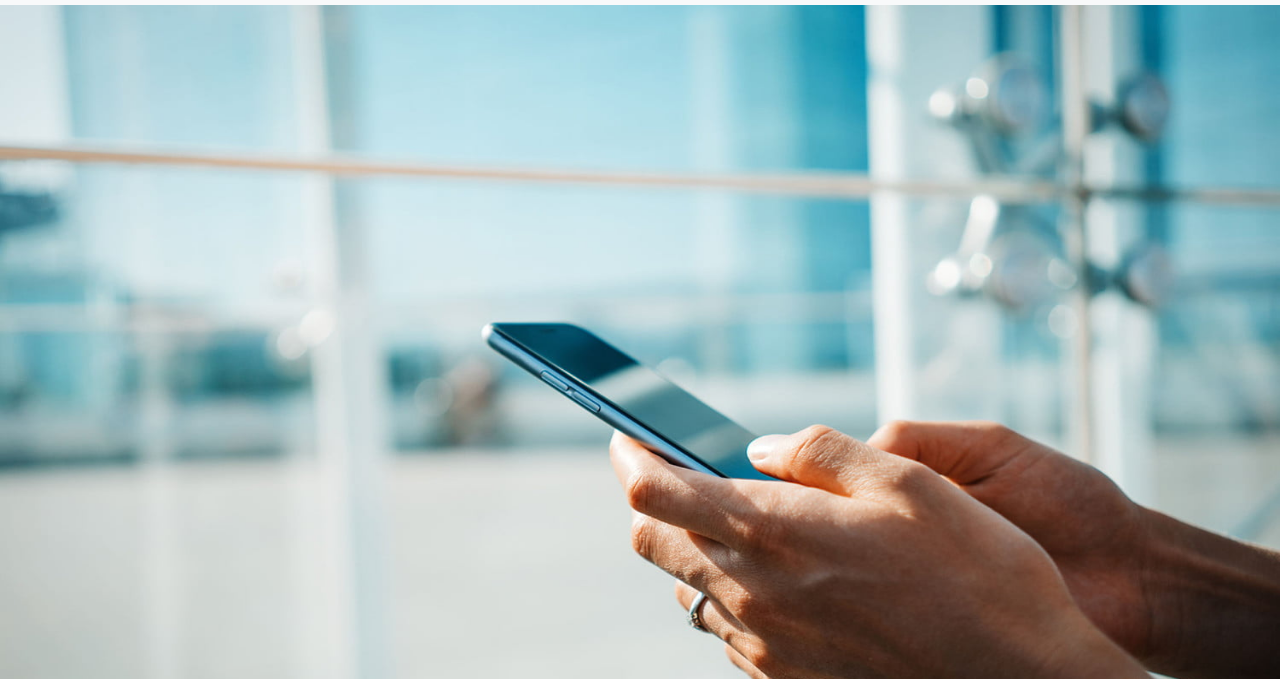
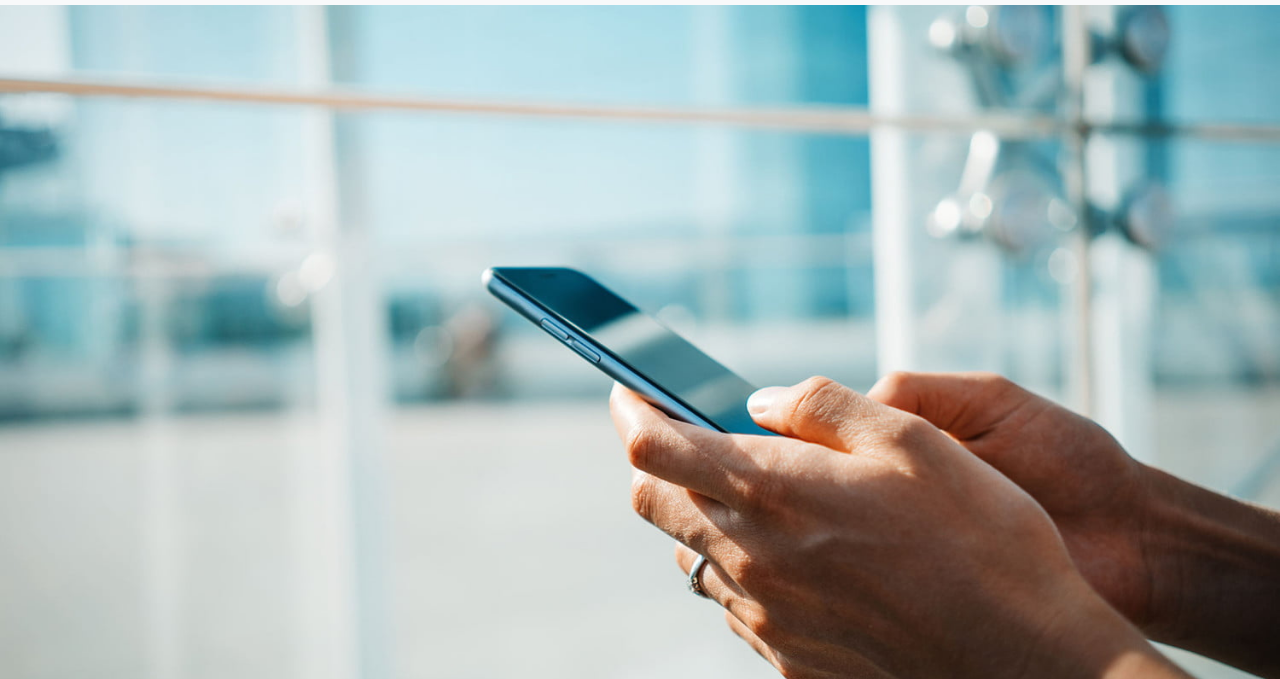
Before and after one commit to WasiKamla/Darren-s-project, a plain HTML site: page index.html in a window 1280 px wide. Shown: the part 121-800 px from the top of the page. Drawn offline with nearby package versions, Linux system fonts and the light colour scheme.

Commit message:
sixth commit

```diff
--- a/index.css
+++ b/index.css
@@ -11,12 +11,13 @@
 
 /*Lead follow-up assistan section styles*/
 
-section img.img-fluid{
-    height: 100vh !important;
+.main-section{
+    position: relative;
+    height: 700px;
     width: 100vw;
-    background-position: cover;
-    background-attachment: center;
-
+    background: url("./assets/main-body-img.jpeg") no-repeat center;
+    background-size: cover;
+    background-position: center;
 }
 
 
--- a/index.html
+++ b/index.html
@@ -44,9 +44,9 @@
 
 <body>
   <!--Lead follow-up assistant section-->
-  <section>
-    <img class="img-fluid" src="./assets/main-body-img.jpeg" alt="">
-  </section>
+  <div class="main-section">
+
+  </div>
 
 
   <!--Footer-->
```
